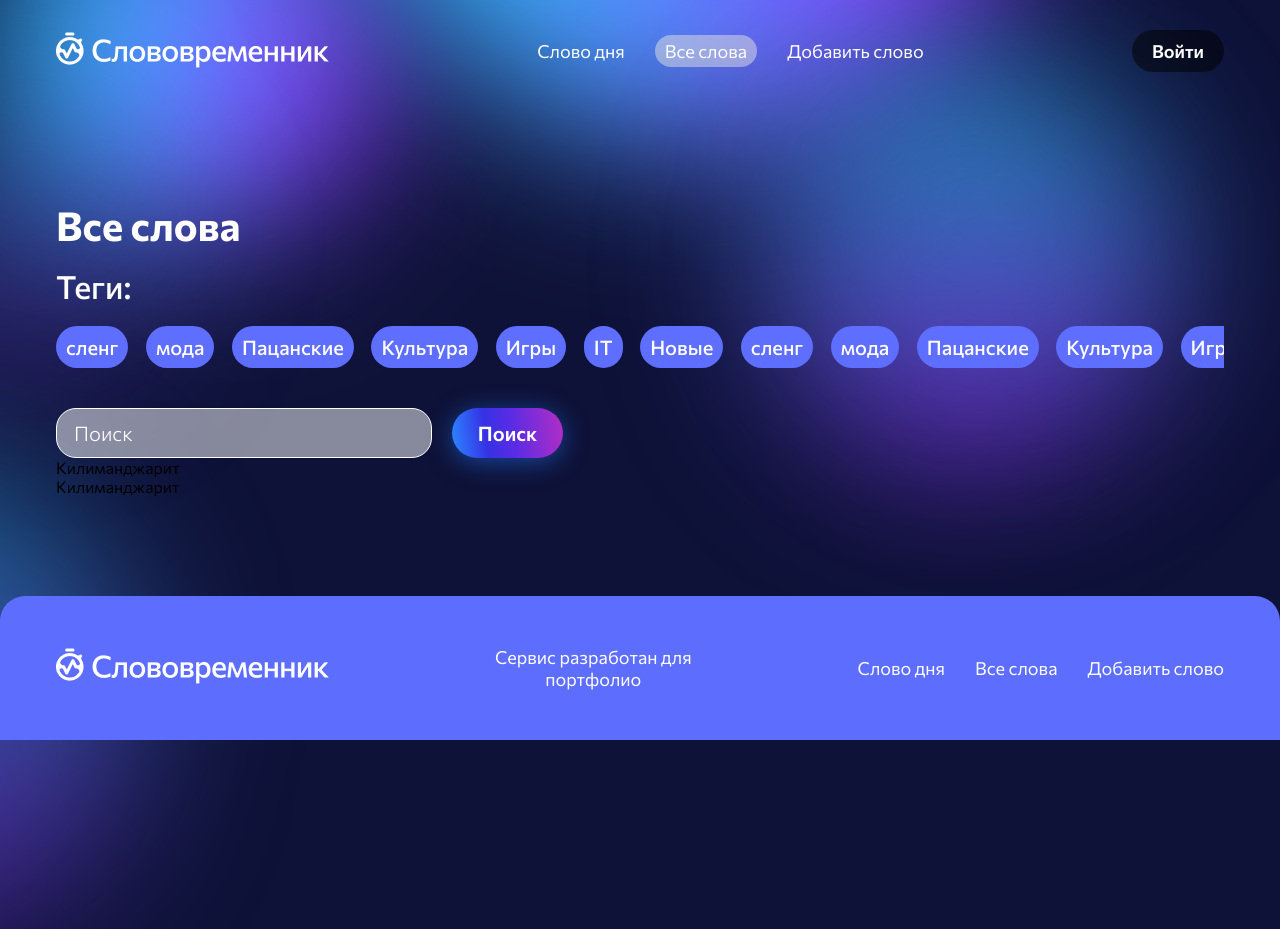
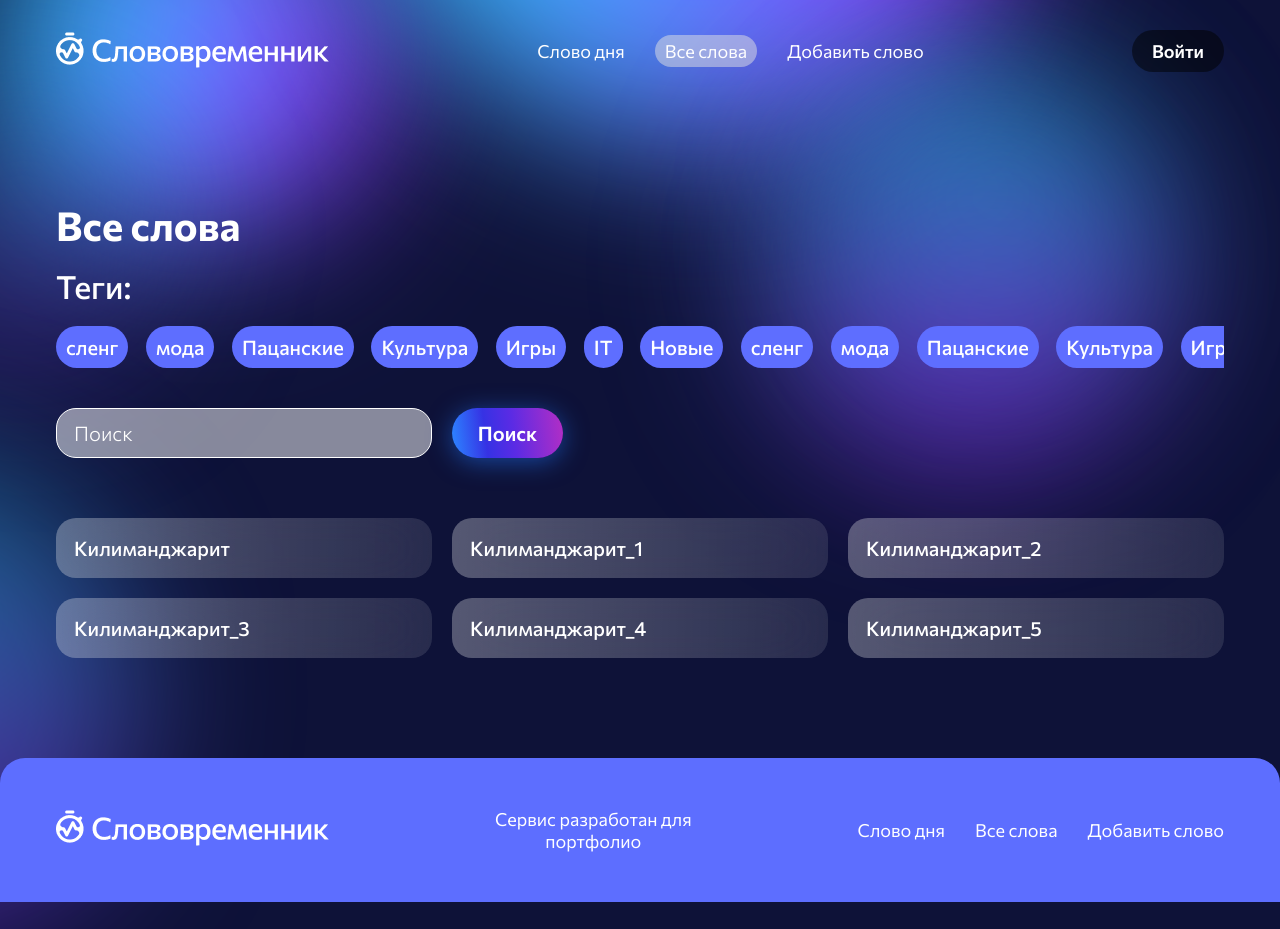
Before and after one commit to StKir/slovovremennik, a Next.js app: page /all-words in a window 1280 px wide. Built offline with nearby package versions, Linux system fonts and the light colour scheme.

Commit message:
feat: :bug: Добавил упорядочность слов на странице все слова

```diff
--- a/src/components/screens/allWords/AllWords.tsx
+++ b/src/components/screens/allWords/AllWords.tsx
@@ -5,6 +5,7 @@ import styles from './allWord.module.scss';
 import { demoTegsList, demoWordsList } from './contstant';
 import MainButton from '@/components/ui/buttons/mainButton/MainButton';
 import { FormModalsAuth } from '@/components/ui/modals/ModalsAuthentical';
+import Words from '@/components/ui/word';
 
 const AllWords = () => {
   return (
@@ -27,13 +28,11 @@ const AllWords = () => {
               Поиск
             </MainButton>
           </form>
-          <ul className={styles.word_list}>
-            {demoWordsList.map(({ word }) => (
-              <li className={styles.word} key={word}>
-                {word}
-              </li>
+          <div className={styles.word_list}>
+            {demoWordsList.map((wordInfo) => (
+              <Words content={wordInfo} key={wordInfo.word} />
             ))}
-          </ul>
+          </div>
         </div>
       </div>
     </div>
--- a/src/components/screens/allWords/allWord.module.scss
+++ b/src/components/screens/allWords/allWord.module.scss
@@ -42,5 +42,16 @@
     display: grid;
     grid-template-columns: 376px 111px;
     gap: 0px 20px;
+    margin-bottom: 60px;
+  }
+
+  .word_list {
+    ul,
+    li {
+      list-style: none;
+    }
+    display: grid;
+    grid-template-columns: 1fr 1fr 1fr;
+    gap: 20px;
   }
 }
--- a/src/components/screens/allWords/contstant.ts
+++ b/src/components/screens/allWords/contstant.ts
@@ -31,7 +31,55 @@ export const demoWordsList: Array<IWord> = [
     likes: 131,
   },
   {
-    word: 'Килиманджарит',
+    word: 'Килиманджарит_1',
+    description: 'Состоянии безумной эйфории, неописуемого кайфа',
+    tegs: ['Сленг', 'Модное'],
+    author: 'DarkPussyEater228',
+    speech: 'Прилагательное',
+    example: [
+      '- Брат когда вижу пейзаж родного аула меня жестко килиманджари',
+      'Наступило лето, солнце стучит в окно, тем самым килиманджарит мою душу',
+    ],
+    likes: 131,
+  },
+  {
+    word: 'Килиманджарит_2',
+    description: 'Состоянии безумной эйфории, неописуемого кайфа',
+    tegs: ['Сленг', 'Модное'],
+    author: 'DarkPussyEater228',
+    speech: 'Прилагательное',
+    example: [
+      '- Брат когда вижу пейзаж родного аула меня жестко килиманджари',
+      'Наступило лето, солнце стучит в окно, тем самым килиманджарит мою душу',
+    ],
+    likes: 131,
+  },
+  {
+    word: 'Килиманджарит_3',
+    description: 'Состоянии безумной эйфории, неописуемого кайфа',
+    tegs: ['Сленг', 'Модное'],
+    author: 'DarkPussyEater228',
+    speech: 'Прилагательное',
+    example: [
+      '- Брат когда вижу пейзаж родного аула меня жестко килиманджари',
+      'Наступило лето, солнце стучит в окно, тем самым килиманджарит мою душу',
+    ],
+    likes: 131,
+  },
+  {
+    word: 'Килиманджарит_4',
+    description: 'Состоянии безумной эйфории, неописуемого кайфа',
+    tegs: ['Сленг', 'Модное'],
+    author: 'DarkPussyEater228',
+    speech: 'Прилагательное',
+    example: [
+      '- Брат когда вижу пейзаж родного аула меня жестко килиманджари',
+      'Наступило лето, солнце стучит в окно, тем самым килиманджарит мою душу',
+    ],
+    likes: 131,
+  },
+  {
+    word: 'Килиманджарит_5',
     description: 'Состоянии безумной эйфории, неописуемого кайфа',
     tegs: ['Сленг', 'Модное'],
     author: 'DarkPussyEater228',
--- /dev/null
+++ b/src/components/ui/word/index.tsx
@@ -0,0 +1,45 @@
+import { IWord } from '@/interfaces/api.interface';
+import { useState } from 'react';
+
+import styles from './word.module.scss';
+import Teg from '../teg';
+
+const ShowWordWithInformation: React.FC<{ content: IWord; disableFunct: () => void }> = ({
+  content,
+  disableFunct,
+}) => {
+  return (
+    <div className={styles.word_show} onClick={disableFunct}>
+      <h2 className={styles.word_title}>{content.word}</h2>
+      <p className={styles.word_description}>{content.description}</p>
+      <div className={styles.word_list}>
+        {content.tegs.map((el) => (
+          <Teg type="pink" key={el}>
+            {el}
+          </Teg>
+        ))}
+      </div>
+      <h2 className={styles.word_author}>Автор: {content.author}</h2>
+    </div>
+  );
+};
+
+const Words: React.FC<{ content: IWord }> = ({ content }) => {
+  const [showWordInfo, setShowWordInfo] = useState(false);
+
+  const funcChangeShowInfo = () => {
+    setShowWordInfo(!showWordInfo);
+  };
+
+  if (!showWordInfo) {
+    return (
+      <div className={styles.word} onClick={funcChangeShowInfo}>
+        {content.word}
+      </div>
+    );
+  }
+
+  return <ShowWordWithInformation content={content} disableFunct={funcChangeShowInfo} />;
+};
+
+export default Words;
--- /dev/null
+++ b/src/components/ui/word/word.module.scss
@@ -0,0 +1,80 @@
+.word {
+  min-height: 60px;
+  left: 532px;
+  top: 480px;
+
+  background: linear-gradient(
+    91.91deg,
+    rgba(255, 255, 255, 0.3) -0.67%,
+    rgba(255, 255, 255, 0.1) 104.22%
+  );
+  backdrop-filter: blur(32px);
+  /* Note: backdrop-filter has minimal browser support */
+
+  border-radius: 20px;
+
+  display: flex;
+  align-items: center;
+
+  font-style: normal;
+  font-weight: 500;
+  font-size: 20px;
+  line-height: 24px;
+
+  color: #ffffff;
+
+  padding: 0px 18px;
+}
+
+.word_show {
+  min-height: 250px;
+
+  grid-row: span 3;
+
+  background: linear-gradient(
+    91.91deg,
+    rgba(255, 255, 255, 0.3) -0.67%,
+    rgba(255, 255, 255, 0.1) 104.22%
+  );
+  backdrop-filter: blur(32px);
+  border-radius: 20px;
+
+  padding: 20px;
+
+  .word_title {
+    font-style: normal;
+    font-weight: 500;
+    font-size: 24px;
+    line-height: 29px;
+
+    color: #ffffff;
+
+    margin-bottom: 20px;
+  }
+
+  .word_description {
+    font-style: normal;
+    font-weight: 400;
+    font-size: 20px;
+    line-height: 24px;
+
+    color: #ffffff;
+
+    margin-bottom: 20px;
+  }
+  .word_list {
+    margin-bottom: 40px;
+
+    display: flex;
+    gap: 0px 10px;
+    flex-wrap: wrap;
+  }
+
+  .word_author {
+    font-style: normal;
+    font-weight: 300;
+    font-size: 16px;
+    line-height: 110.5%;
+    color: #ffffff;
+  }
+}
```
